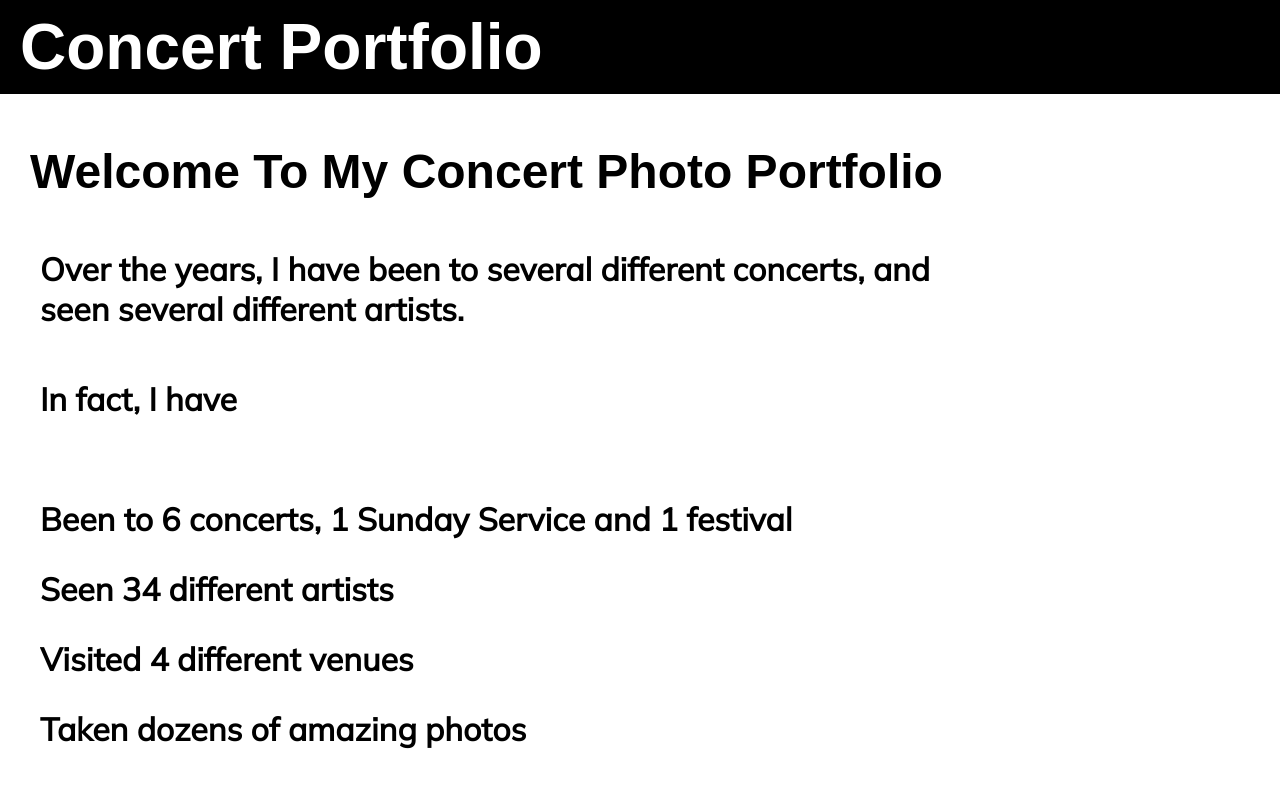
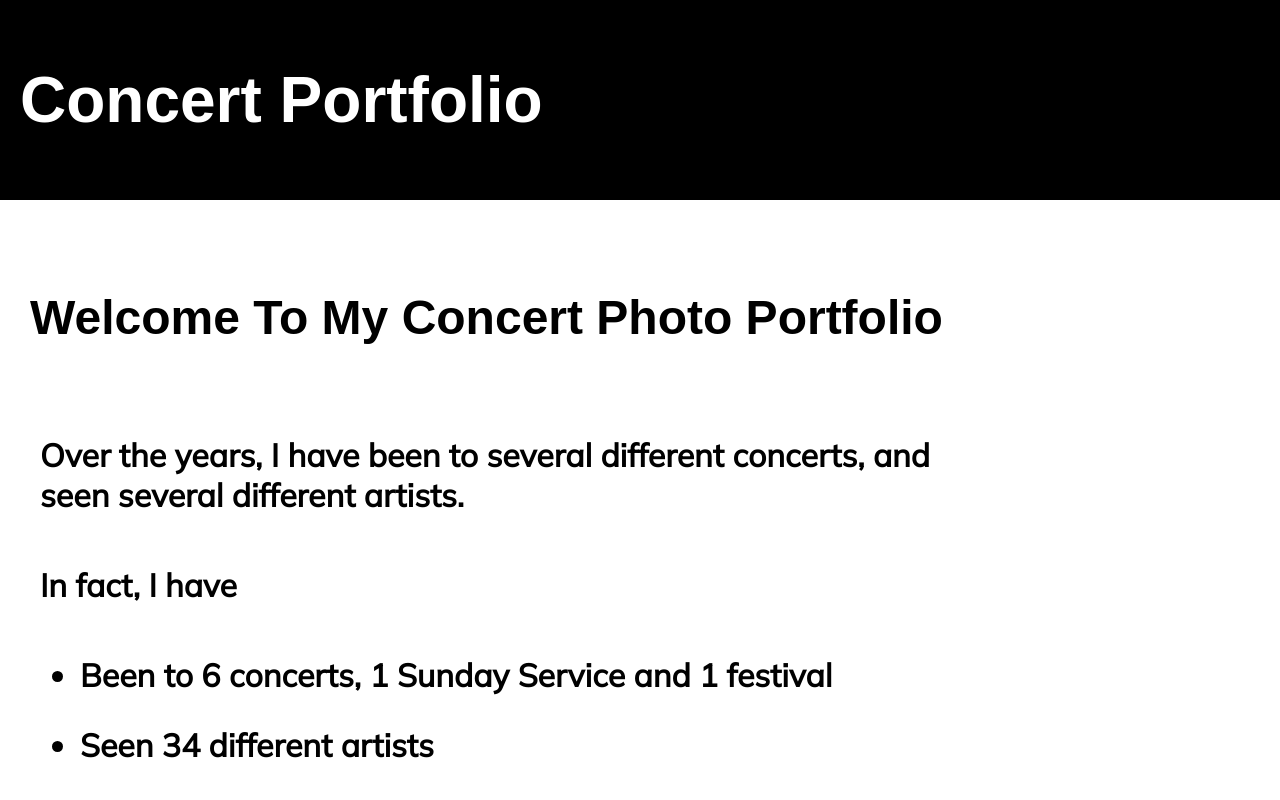
Before and after one commit to johnclimie/concertportfolio, a React (Create React App) app: page / in a window 1280 px wide. Shown: the top 800 px of the page. Built offline with nearby package versions, Linux system fonts and the light colour scheme; a web font is replaced by a local one.

Commit message:
Fixed overflox-x issue

```diff
--- a/src/style.css
+++ b/src/style.css
@@ -1,11 +1,13 @@
 @import url('https://fonts.googleapis.com/css2?family=Koulen&display=swap');
 @import url('https://fonts.googleapis.com/css2?family=Mulish&display=swap');
 
-* {
-    margin: 0;
-    padding: 0;
+html,body {
+    width: 100%;
+    height: 100%;
+    padding: 0px;
+    margin: 0px;
     overflow-x: hidden;
-}
+    }
 
 #header {
     background-color: black;
```
